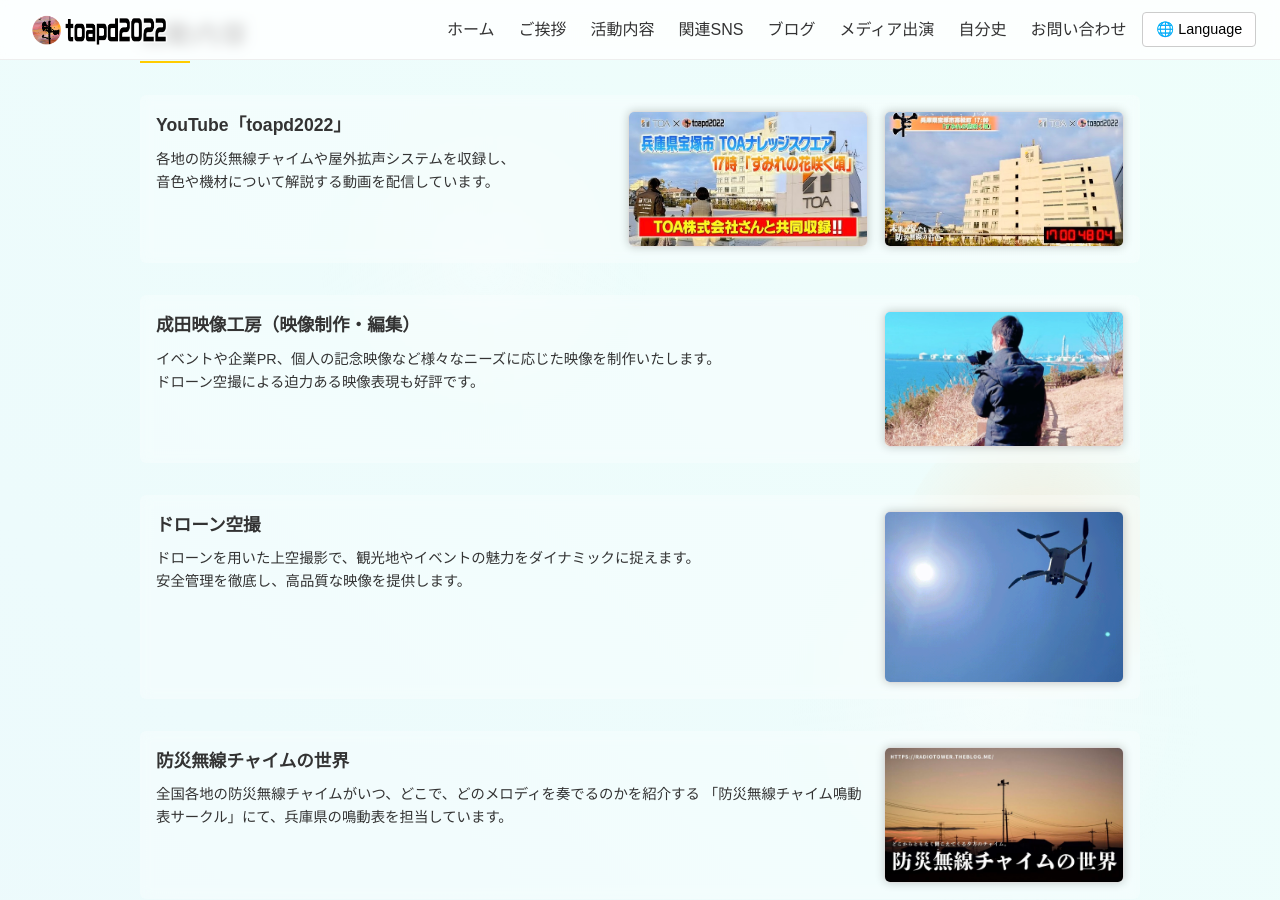
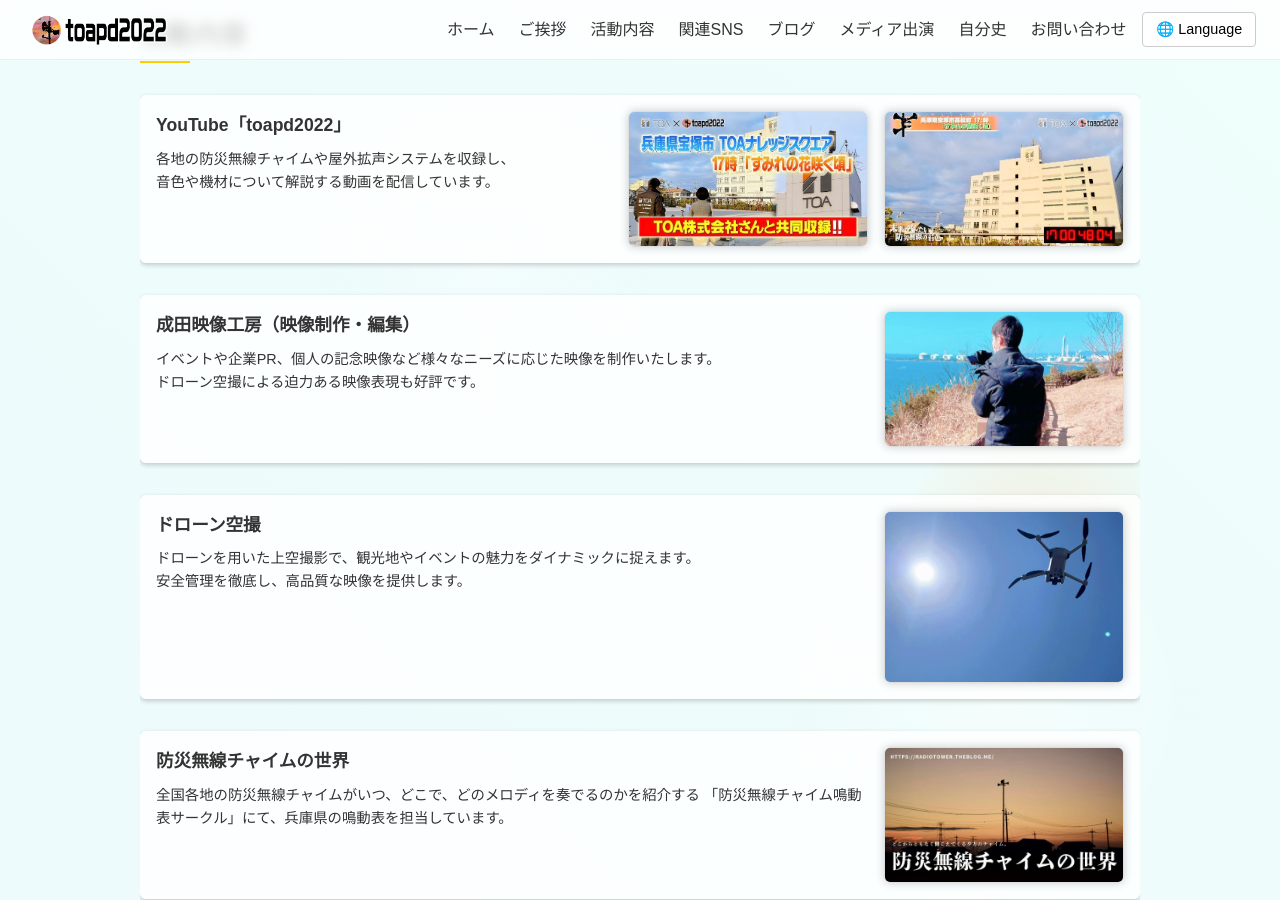
Before and after one commit to toapd2022/toapd2022, a Jekyll site: the page built from index.html, in a window 1280 px wide and 900 px high, scrolled down 1456 px. Built offline with Jekyll 4.4.1, drawn with Linux system fonts in a browser that asks for light colours.

Commit message:
Add files via upload

```diff
--- a/index.html
+++ b/index.html
@@ -676,12 +676,15 @@ layout: none
       align-items: flex-start;
       padding: 1rem;
       border-radius: 6px;
-      background: rgba(255,255,255,0.3);
+      background: rgba(255,255,255,0.8);
       backdrop-filter: blur(6px);
       transition: background 0.3s ease;
+      /* 影を追加 */
+      box-shadow: 0 2px 5px rgba(0,0,0,0.2);
     }
     .works-item:hover {
-      background: rgba(255,255,255,0.4);
+      background: rgba(255,255,255,0.9);
+      box-shadow: 0 4px 8px rgba(0,0,0,0.2);
     }
     .works-content {
       flex: 1;
@@ -806,11 +809,14 @@ layout: none
     }
 
     .blog-item {
-      background: rgba(255,255,255,0.3);
+      background: rgba(255,255,255,0.8);
       backdrop-filter: blur(6px);
       padding: 1rem;
       border-radius: 6px;
       transition: background 0.3s ease;
+      /* 影を追加 */
+      background: rgba(255,255,255,0.9);  /* ホバー時、少し濃くしてもOK */
+      box-shadow: 0 4px 8px rgba(0,0,0,0.2);
     }
     .blog-item:hover {
       background: rgba(255,255,255,0.4);
```
